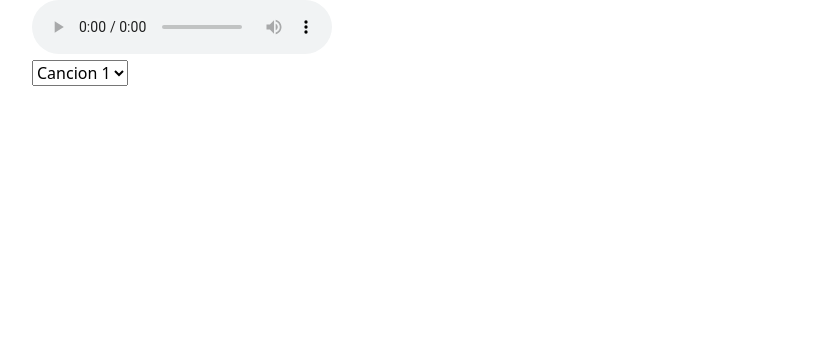
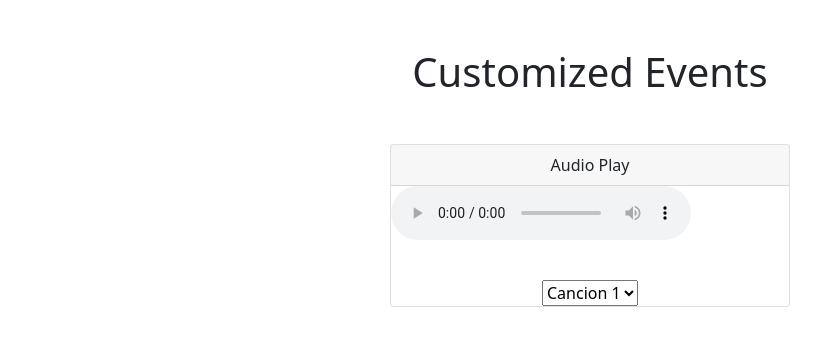
Before and after one commit to mlestrella843/events_javascript, a plain HTML site: page index.html in a window 1280 px wide. Shown: the whole page, without its empty margins (50-871 px from the left). Drawn offline with nearby package versions, Linux system fonts and the light colour scheme.

Commit message:
Adding some styles

```diff
--- a/index.html
+++ b/index.html
@@ -8,15 +8,21 @@
 
 </head>
 <body>
-    <div class="container">
-        <audio controls id="audio"></audio>
-        <br>
-        <select id="listaCanciones">
-            <option value="cancion1.mp3">Cancion 1</option>
-            <option value="cancion2.mp3">Cancion 2</option>
-            <option value="cancion3.mp3">Cancion 3</option>
-        </select>
+    <div class="container-sm">
 
+        <h1 class="mt-5 text-center">Customized Events</h1>
+        <div  class="card text-center mx-auto mt-5" style="width: 25rem;">
+            <div class="card-header">
+                Audio Play
+              </div>
+            <audio controls id="audio"></audio>
+            <br>
+            <select class="mx-auto mt-3" id="listaCanciones">
+                <option value="cancion1.mp3">Cancion 1</option>
+                <option value="cancion2.mp3">Cancion 2</option>
+                <option value="cancion3.mp3">Cancion 3</option>
+            </select>
+       </div>
     </div>
 
     <!-- <script src="movies.js"></script> -->
```
